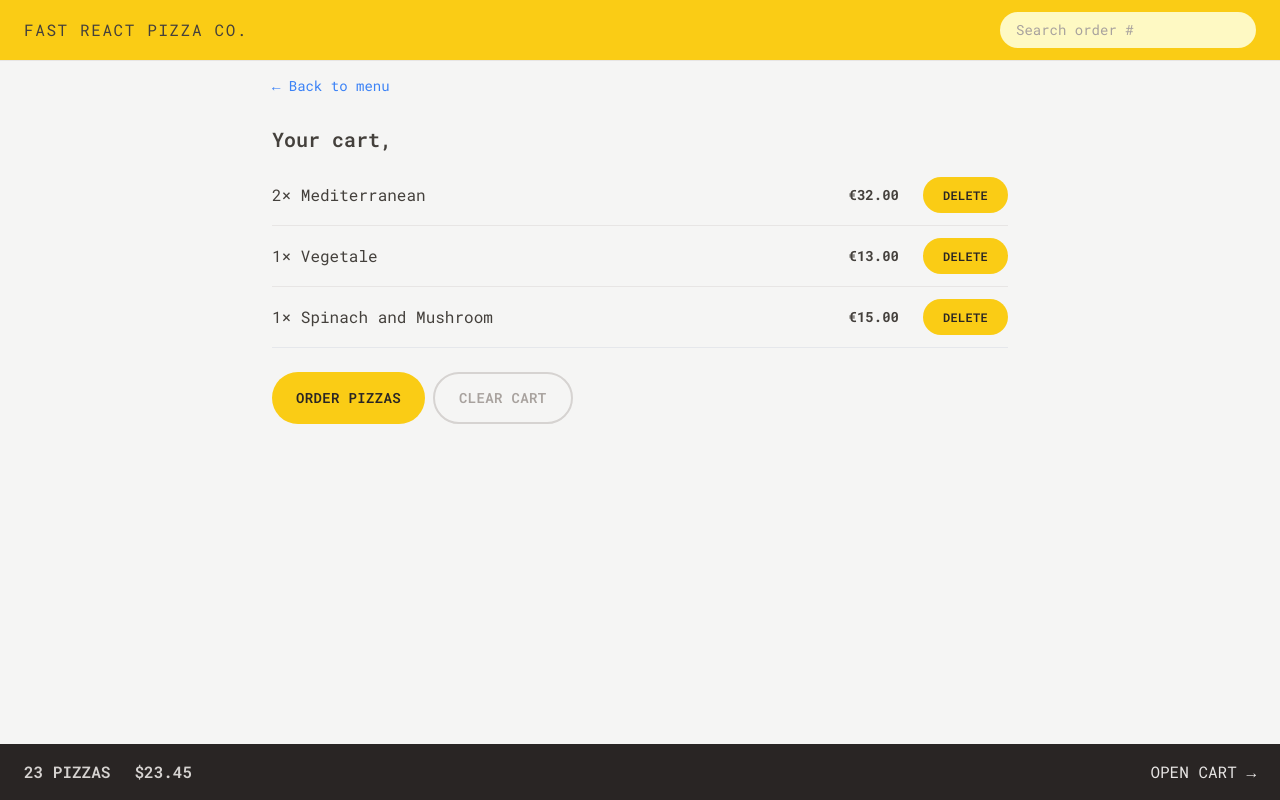
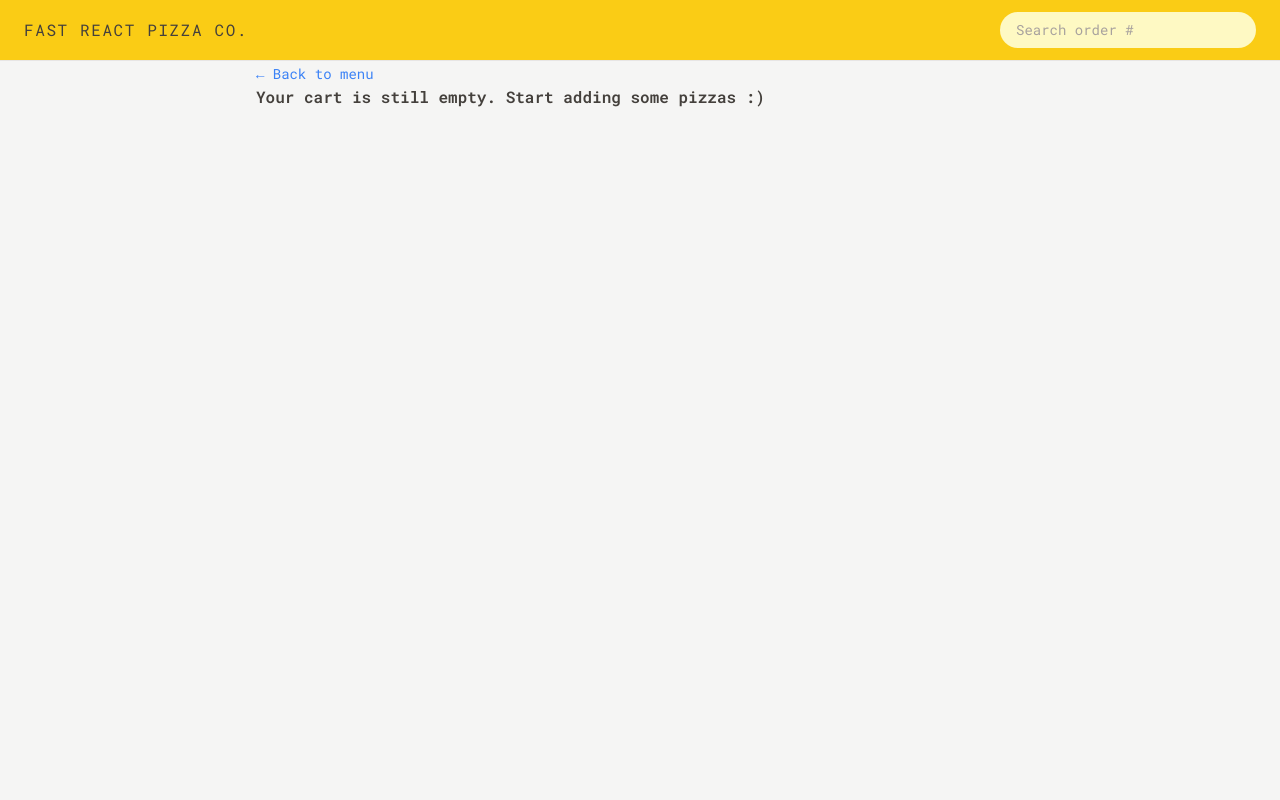
Before and after one commit to JinalShah5358/pizza-app, a React (Vite) app: page /cart in a window 1280 px wide. Built offline with nearby package versions, Linux system fonts and the light colour scheme.

Commit message:
add Qty inc desc logic

```diff
--- a/src/features/cart/Cart.jsx
+++ b/src/features/cart/Cart.jsx
@@ -2,35 +2,22 @@ import { Link } from 'react-router-dom';
 import LinkButton from '../../ui/LinkButton';
 import Button from '../../ui/Button';
 import CartItem from './CartItem';
-import { useSelector } from 'react-redux';
+import { useDispatch, useSelector } from 'react-redux';
+import { clearCart, getCart } from './cartSlice';
+import EmptyCart from './EmptyCart';
 
-const fakeCart = [
-  {
-    pizzaId: 12,
-    name: 'Mediterranean',
-    quantity: 2,
-    unitPrice: 16,
-    totalPrice: 32,
-  },
-  {
-    pizzaId: 6,
-    name: 'Vegetale',
-    quantity: 1,
-    unitPrice: 13,
-    totalPrice: 13,
-  },
-  {
-    pizzaId: 11,
-    name: 'Spinach and Mushroom',
-    quantity: 1,
-    unitPrice: 15,
-    totalPrice: 15,
-  },
-];
 
 function Cart() {
-  const cart = fakeCart;
+  const cart = useSelector(getCart);
   const username = useSelector((state) => state.user.username)
+  const dispatch = useDispatch()
+
+
+  const handleonClickCleatCart= () =>{
+    dispatch(clearCart())
+  }
+
+if(cart.length === 0) return <EmptyCart />
 
   return (
     <div className="px-4 py-3">
@@ -49,7 +36,7 @@ function Cart() {
           Order pizzas
         </Button>
 
-        <Button type="secondary">Clear cart</Button>
+        <Button type="secondary" OnClick={handleonClickCleatCart}>Clear cart</Button>
       </div>
     </div>
   );
--- a/src/features/cart/CartItem.jsx
+++ b/src/features/cart/CartItem.jsx
@@ -1,18 +1,24 @@
+import { useSelector } from 'react-redux';
 import Button from '../../ui/Button';
 import { formatCurrency } from '../../utils/helpers';
+import DeleteItem from './DeleteItem';
+import UpdateItemQty from './UpdateItemQty';
+import { getQtyByID } from './cartSlice';
 
 function CartItem({ item }) {
   const { pizzaId, name, quantity, totalPrice } = item;
+  const currentQty = useSelector(getQtyByID(pizzaId))
 
   return (
-    <li className="py-3 sm:flex sm:items-center sm:justify-between">
+    <li className="py-3 sm:flex sm:items-center sm:justify-between ">
       <p className="mb-1 sm:mb-0">
         {quantity}&times; {name}
       </p>
       <div className="flex items-center justify-between sm:gap-6">
         <p className="text-sm font-bold">{formatCurrency(totalPrice)}</p>
-        <Button type="small">Delete</Button>
       </div>
+      <UpdateItemQty id={pizzaId} currentQty={currentQty}/>
+      <DeleteItem id={pizzaId} />
     </li>
   );
 }
--- a/src/features/cart/CartOverview.jsx
+++ b/src/features/cart/CartOverview.jsx
@@ -1,11 +1,17 @@
+import { useSelector } from 'react-redux';
 import { Link } from 'react-router-dom';
+import { getTotalCurrency, getTotalQuantity } from './cartSlice';
+import { formatCurrency } from '../../utils/helpers';
 
 function CartOverview() {
+const totalQty = useSelector(getTotalQuantity)
+const totPrice = useSelector(getTotalCurrency)
+
   return (
     <div className="flex items-center justify-between bg-stone-800 px-4 py-4 text-sm uppercase text-stone-200 sm:px-6 md:text-base">
       <p className="space-x-4 font-semibold text-stone-300 sm:space-x-6">
-        <span>23 pizzas</span>
-        <span>$23.45</span>
+        <span>{totalQty} pizzas</span>
+        <span>{formatCurrency(totPrice)}</span>
       </p>
       <Link to="/cart">Open cart &rarr;</Link>
     </div>
--- /dev/null
+++ b/src/features/cart/DeleteItem.jsx
@@ -0,0 +1,14 @@
+import { useDispatch } from "react-redux"
+import { deleteItem } from "./cartSlice"
+import Button from "../../ui/Button"
+
+function DeleteItem({id}) {
+    console.log(id)
+    const dispatch = useDispatch()
+    return (
+        <Button type="small" OnClick={() => dispatch(deleteItem(id))}>Delete</Button>
+
+    )
+}
+
+export default DeleteItem
--- a/src/features/cart/EmptyCart.jsx
+++ b/src/features/cart/EmptyCart.jsx
@@ -1,11 +1,12 @@
 import { Link } from 'react-router-dom';
+import LinkButton from '../../ui/LinkButton';
 
 function EmptyCart() {
   return (
     <div>
-      <Link to="/menu">&larr; Back to menu</Link>
-
-      <p>Your cart is still empty. Start adding some pizzas :)</p>
+      {/* <Link to="/menu">&larr; Back to menu</Link> */}
+    <LinkButton to='/menu' classname='py-4 px-3 font-semibold'>&larr; Back to menu</LinkButton>
+      <p className='font-semibold'>Your cart is still empty. Start adding some pizzas :)</p>
     </div>
   );
 }
--- /dev/null
+++ b/src/features/cart/UpdateItemQty.jsx
@@ -0,0 +1,16 @@
+import { useDispatch } from "react-redux"
+import Button from "../../ui/Button"
+import { decreaseItemQty, increaseItemQty } from "./cartSlice"
+
+function UpdateItemQty({id,currentQty}) {
+    const dispatch = useDispatch()
+    return (
+        <div className="flex item-center  gap-1 md:gap-3">
+            <Button type='round' OnClick={()=>dispatch(decreaseItemQty(id))}>-</Button>
+            <span className="text-sm font-medium">{currentQty}</span>
+            <Button type='round' OnClick={()=>dispatch(increaseItemQty(id))}>+</Button>
+        </div>
+    )
+}
+
+export default UpdateItemQty
--- a/src/features/cart/cartSlice.js
+++ b/src/features/cart/cartSlice.js
@@ -23,6 +23,9 @@ const cartSlice = createSlice({
             const item = state.cart.find((item)=>item.pizzaId === action.payload)
             item.quantity--
             item.totalPrice = item.quantity * item.unitPrice
+            if (item.quantity === 0) {
+               cartSlice.caseReducers.deleteItem(state,action)
+            }
         },
         clearCart(state){
             state.cart=[]
@@ -35,3 +38,8 @@ const cartSlice = createSlice({
 export const {addItem,deleteItem,increaseItemQty,decreaseItemQty,clearCart} = cartSlice.actions
 
 export default cartSlice.reducer
+
+export const getCart = state => state.cart.cart;
+export const getTotalQuantity = (state) => state.cart.cart.reduce((sum,item)=> sum + item.quantity,0)
+export const getTotalCurrency = (state) => state.cart.cart.reduce((sum,item)=> sum + item.totalPrice,0)
+export const getQtyByID = id => state => state.cart.cart.find(item => item.pizzaId === id )?.quantity ?? 0
--- a/src/features/menu/MenuItem.jsx
+++ b/src/features/menu/MenuItem.jsx
@@ -1,14 +1,17 @@
-import { useDispatch } from 'react-redux';
+import { useDispatch, useSelector } from 'react-redux';
 import Button from '../../ui/Button';
 import { formatCurrency } from '../../utils/helpers';
-import { addItem } from '../cart/cartSlice';
+import { addItem, getQtyByID } from '../cart/cartSlice';
+import DeleteItem from '../cart/DeleteItem';
 
 function MenuItem({ pizza }) {
   const { id, name, unitPrice, ingredients, soldOut, imageUrl } = pizza;
   const dispatch = useDispatch()
+  const currentQty = useSelector(getQtyByID(id))
+  const isInCart = currentQty > 0
 
   const handleOnClick = ()=>{
-    console.log(id)
+    // console.log(id)
     const newItem = {
       pizzaId : id,
       name,
@@ -18,6 +21,7 @@ function MenuItem({ pizza }) {
     }
     dispatch(addItem(newItem))
   }
+  console.log(currentQty)
 
   return (
     <li className="flex gap-4 py-2">
@@ -39,8 +43,8 @@ function MenuItem({ pizza }) {
               Sold out
             </p>
           )}
-
-          {!soldOut && <Button type="small" OnClick={handleOnClick}>Add to cart</Button>}
+          {isInCart && <DeleteItem id={id} />}
+          {!soldOut && !isInCart && (<Button type="small" OnClick={handleOnClick}>Add to cart</Button>)}
         </div>
       </div>
     </li>
--- a/src/ui/AppLayout.jsx
+++ b/src/ui/AppLayout.jsx
@@ -2,11 +2,13 @@ import Header from './Header';
 import Loader from './Loader';
 import CartOverview from '../features/cart/CartOverview';
 import { Outlet, useNavigation } from 'react-router-dom';
+import { useSelector } from 'react-redux';
+import { getTotalQuantity } from '../features/cart/cartSlice';
 
 function AppLayout() {
   const navigation = useNavigation();
   const isLoading = navigation.state === 'loading';
-
+  const totQty = useSelector(getTotalQuantity)
   return (
     <div className="grid h-screen grid-rows-[auto_1fr_auto]">
       {isLoading && <Loader />}
@@ -19,7 +21,7 @@ function AppLayout() {
         </main>
       </div>
 
-      <CartOverview />
+     {totQty ? <CartOverview /> : null}
     </div>
   );
 }
--- a/src/ui/Button.jsx
+++ b/src/ui/Button.jsx
@@ -4,9 +4,11 @@ function Button({ children, disabled, to, type, OnClick }) {
   const base =
     'inline-block text-sm rounded-full bg-yellow-400 font-semibold uppercase tracking-wide text-stone-800 transition-colors duration-300 hover:bg-yellow-300 focus:bg-yellow-300 focus:outline-none focus:ring focus:ring-yellow-300 focus:ring-offset-2 disabled:cursor-not-allowed';
 
+
   const styles = {
     primary: base + ' px-4 py-3 md:px-6 md:py-4',
     small: base + ' px-4 py-2 md:px-5 md:py-2.5 text-xs',
+    round: base + ' px-2 py-1 md:px-3 md:py-2 text-sm',
     secondary:
       'inline-block text-sm rounded-full border-2 border-stone-300 font-semibold uppercase tracking-wide text-stone-400 transition-colors duration-300 hover:bg-stone-300 hover:text-stone-800 focus:bg-stone-300 focus:text-stone-800 focus:outline-none focus:ring focus:ring-stone-200 focus:ring-offset-2 disabled:cursor-not-allowed px-4 py-2.5 md:px-6 md:py-3.5',
   };
```
